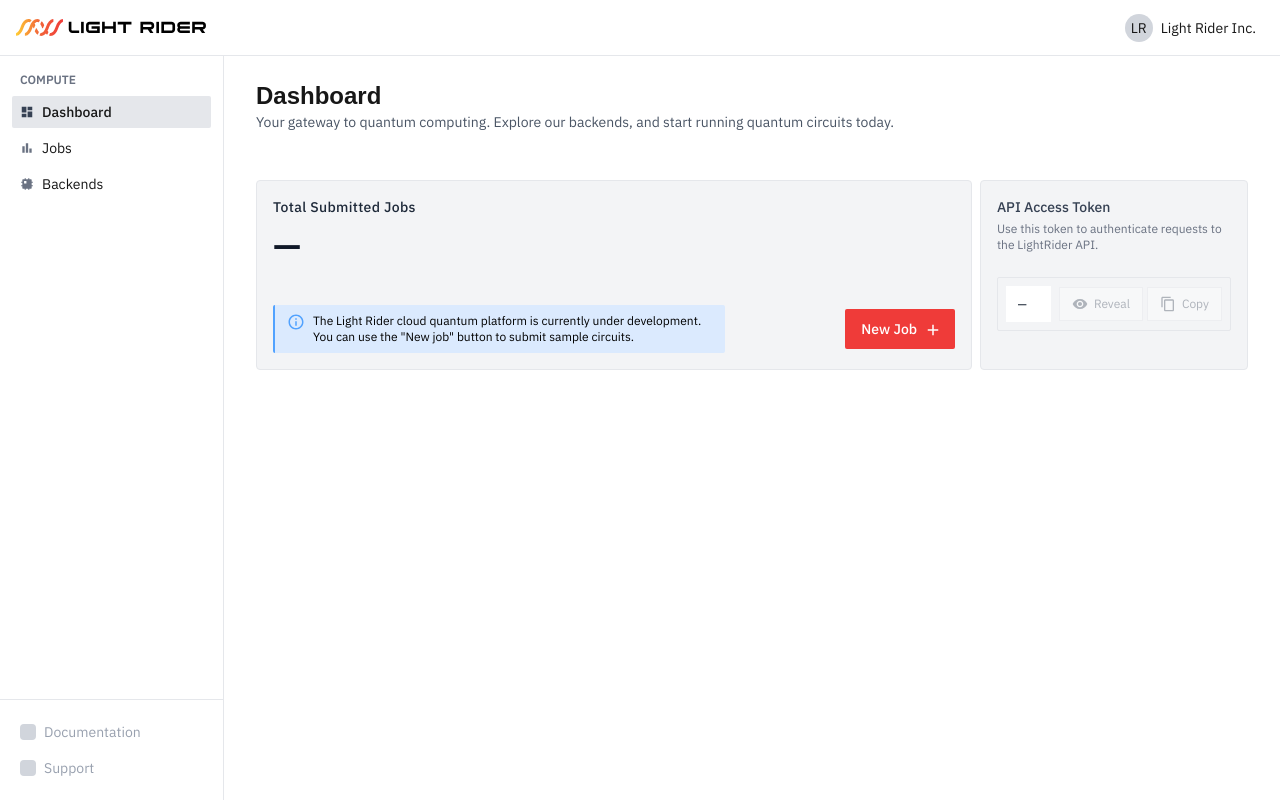
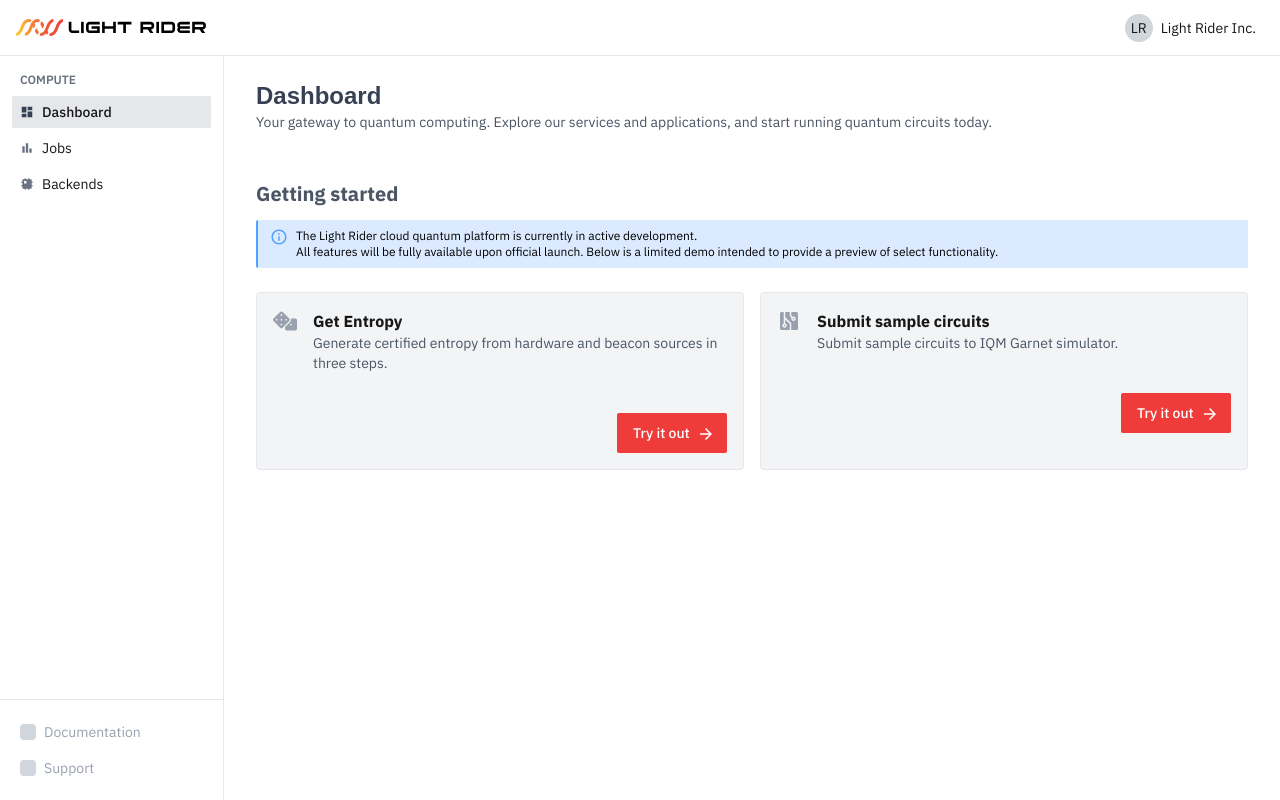
Before and after one commit to lightriderinc/cloud_platform_nextjs, a Next.js app: page / in a window 1280 px wide. Built offline with nearby package versions, Linux system fonts and the light colour scheme; no server answers; a web font is replaced by a local one.

Commit message:
fix: demo dashboard init

```diff
--- a/src/app/backends/page.tsx
+++ b/src/app/backends/page.tsx
@@ -4,13 +4,13 @@ import InfoBox from "@/components/InfoBox";
 export default function BackendsPage() {
   return (
     <div>
-      <h1 className="text-2xl font-semibold">Backends</h1>
+      <h1 className="text-2xl font-semibold text-gray-700">Backends</h1>
       <p className="text-sm text-gray-600">
-        QPUs and simulators available to run your circuits.
+        QPUs and simulators available to run circuits.
       </p>
       <div className="mt-6">
         <InfoBox>
-          Custom access to backends will be available at launch.
+          Access to backends will be available at launch.
         </InfoBox>
       </div>
       <div className="mt-6">
--- a/src/app/globals.css
+++ b/src/app/globals.css
@@ -4,9 +4,9 @@
   --background: #ffffff;
   --foreground: #171717;
 
-  --brand-primary: #EF3B39;
-  --brand-secondary: #FFCD34;
-  --brand-tertiary: #F26739;
+  --brand-primary: #ef3b39;
+  --brand-secondary: #ffcd34;
+  --brand-tertiary: #f26739;
 }
 
 @theme inline {
@@ -31,7 +31,7 @@ body {
 
 h1 {
   font-family: var(--font-science-gothic);
-  font-size:1.5rem;
+  font-size: 1.5rem;
 }
 
 .color-brand-primary {
@@ -40,34 +40,54 @@ h1 {
 
 .color-brand-secondary {
   color: var(--brand-secondary);
-  }
+}
 
 .color-brand-tertiary {
   color: var(--brand-tertiary);
-
 }
 
 .text-brand-gradient {
-  background-image: linear-gradient( to top, var(--brand-secondary), var(--brand-tertiary), var(--brand-primary));
+  background-image: linear-gradient(
+    to top,
+    var(--brand-secondary),
+    var(--brand-tertiary),
+    var(--brand-primary)
+  );
   color: transparent;
   background-clip: text;
 }
 
-.default-radius{
+.default-radius {
   border-radius: 2px;
 }
 /* --- UI animations (reusable) --- */
 @keyframes lr-fade-in {
-  from { opacity: 0; }
-  to { opacity: 1; }
+  from {
+    opacity: 0;
+  }
+  to {
+    opacity: 1;
+  }
 }
 @keyframes lr-fade-in-up {
-  from { opacity: 0; transform: translateY(10px); }
-  to { opacity: 1; transform: translateY(0); }
+  from {
+    opacity: 0;
+    transform: translateY(10px);
+  }
+  to {
+    opacity: 1;
+    transform: translateY(0);
+  }
 }
 @keyframes lr-scale-in {
-  from { opacity: 0; transform: scale(0.96); }
-  to { opacity: 1; transform: scale(1); }
+  from {
+    opacity: 0;
+    transform: scale(0.96);
+  }
+  to {
+    opacity: 1;
+    transform: scale(1);
+  }
 }
 
 .animate-fade-in {
@@ -87,3 +107,11 @@ h1 {
     animation: none;
   }
 }
+
+.card-hover-primary {
+  &:hover {
+    border: 1px solid #f87c56;
+  }
+  transition: border 150ms ease-out;
+
+}
--- a/src/app/jobs/page.tsx
+++ b/src/app/jobs/page.tsx
@@ -1,7 +1,7 @@
 export default function JobsPage() {
   return (
     <div>
-      <h1 className="text-2xl font-semibold">Jobs</h1>
+      <h1 className="text-2xl font-semibold text-gray-700">Jobs</h1>
       <p className="mb-6 text-sm text-gray-600">
         Track and manage your submitted jobs.
       </p>
--- a/src/app/page.tsx
+++ b/src/app/page.tsx
@@ -1,18 +1,19 @@
-import ApiTokenCard from "@/components/overview/ApiTokenCard";
-import DashboardOverview from "@/components/overview/DashboardOverview";
+import DashboardDemoCircuit from "@/components/dashboard/DashboardDemoCircuit";
+import DashboardDemoEntropy from "@/components/dashboard/DashboardDemoEntopy";
+import InfoBox from "@/components/InfoBox";
 
 export default function Home() {
-  const token = process.env.LR_TOKEN ?? "";
+  // const token = process.env.LR_TOKEN ?? "";
 
   return (
     <div>
-      <h1 className="text-2xl font-semibold">Dashboard</h1>
+      <h1 className="text-2xl font-semibold text-gray-700">Dashboard</h1>
       <p className="mb-12 text-sm text-gray-600">
-        Your gateway to quantum computing. Explore our backends, and start
-        running quantum circuits today.
+        Your gateway to quantum computing. Explore our services and
+        applications, and start running quantum circuits today.
       </p>
 
-      <div className="flex flex-col-reverse gap-2 lg:flex-row md:justify-between">
+      {/* <div className="flex flex-col-reverse gap-2 lg:flex-row md:justify-between">
         <div className="w-full min-w-50 bg-gray-100 p-4 rounded border border-gray-200">
           <DashboardOverview />
         </div>
@@ -26,6 +27,22 @@ export default function Home() {
             <ApiTokenCard token={token} />
           </section>
         </div>
+      </div> */}
+
+      <div>
+        <h2 className="mb-3 text-xl font-bold text-gray-600">
+          Getting started
+        </h2>
+        <InfoBox>
+          The Light Rider cloud quantum platform is currently in active
+          development. <br />
+          All features will be fully available upon official launch. Below is a
+          limited demo intended to provide a preview of select functionality.
+        </InfoBox>
+      </div>
+      <div className="flex flex-row gap-4 mt-6">
+        <DashboardDemoEntropy />
+        <DashboardDemoCircuit />
       </div>
     </div>
   );
--- /dev/null
+++ b/src/components/dashboard/DashboardDemoCircuit.tsx
@@ -0,0 +1,33 @@
+import { MdArrowForward } from "react-icons/md";
+import { PiCircuitryFill } from "react-icons/pi";
+
+export default function DashboardDemoCircuit() {
+  return (
+    <>
+    <div className="flex flex-col w-full gap-10 min-w-50 bg-gray-100 p-4 rounded border border-gray-200 card-hover-primary">
+          <div className="flex flex-row gap-4">
+            <div>
+              <PiCircuitryFill className="text-2xl text-gray-400"/>
+            </div>
+            <div className="flex flex-col gap-0">
+              <h2 className="text-l font-bold">Submit sample circuits</h2>
+              <p className="text-sm text-gray-600">
+                Submit sample circuits to IQM Garnet simulator.
+              </p>
+            </div>
+          </div>
+
+          <div className="flex justify-end">
+            <button
+              type="button"
+              style={{ backgroundColor: "var(--brand-primary)" }}
+              className="default-radius pl-4 pr-3 py-2.5 text-sm font-medium text-white cursor-pointer transition-opacity hover:opacity-90 min-w-[110px]"
+            >
+              Try it out{" "}
+              <MdArrowForward className="inline-block ml-1 text-lg" />
+            </button>
+          </div>
+        </div>
+    </>
+  );
+}
--- /dev/null
+++ b/src/components/dashboard/DashboardDemoEntopy.tsx
@@ -0,0 +1,34 @@
+import { FaDice } from "react-icons/fa";
+import { MdArrowForward } from "react-icons/md";
+
+export default function DashboardDemoEntropy() {
+  return (
+    <>
+    <div className="flex flex-col w-full gap-10 min-w-50 bg-gray-100 p-4 rounded border border-gray-200 card-hover-primary">
+          <div className="flex flex-row gap-4">
+            <div>
+              <FaDice className="text-2xl text-gray-400"/>
+            </div>
+            <div className="flex flex-col gap-0">
+              <h2 className="text-l font-bold">Get Entropy</h2>
+              <p className="text-sm text-gray-600">
+                Generate certified entropy from hardware and beacon sources in
+                three steps.
+              </p>
+            </div>
+          </div>
+
+          <div className="flex justify-end">
+            <button
+              type="button"
+              style={{ backgroundColor: "var(--brand-primary)" }}
+              className="default-radius pl-4 pr-3 py-2.5 text-sm font-medium text-white cursor-pointer transition-opacity hover:opacity-90 min-w-[110px]"
+            >
+              Try it out{" "}
+              <MdArrowForward className="inline-block ml-1 text-lg" />
+            </button>
+          </div>
+        </div>
+    </>
+  );
+}
```
